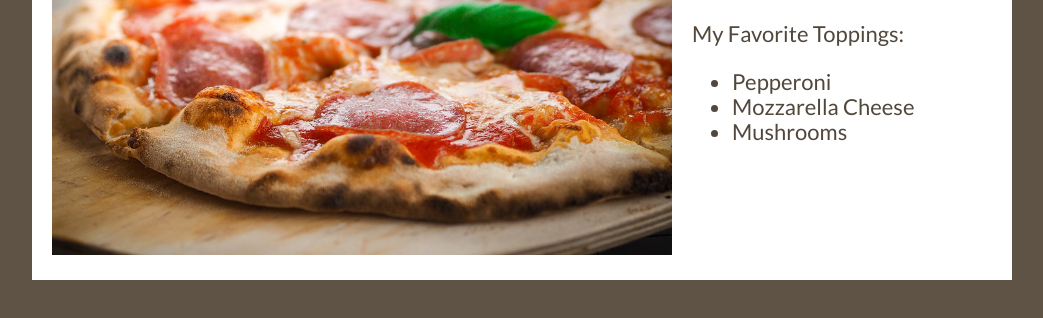
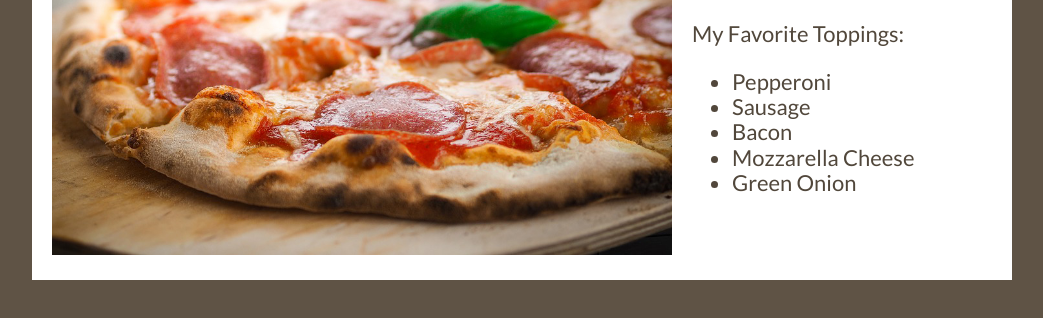
Before and after one commit to Chase-Ryan/Pizza, a plain HTML site: page index.html in a window 1280 px wide. Shown: the part 198-516 px from the top of the page, without its empty margins (118-1161 px from the left). Drawn offline with nearby package versions, Linux system fonts and the light colour scheme; a web font is replaced by a local one.

Commit message:
Update index.html

```diff
--- a/index.html
+++ b/index.html
@@ -23,8 +23,10 @@
     <p>My Favorite Toppings: </p>
     <ul>
       <li>Pepperoni</li>
+      <li>Sausage</li>
+      <li>Bacon</li>
       <li>Mozzarella Cheese</li>
-      <li>Mushrooms</li>
+      <li>Green Onion</li>
     </ul>
   </div>
 </div>
```
